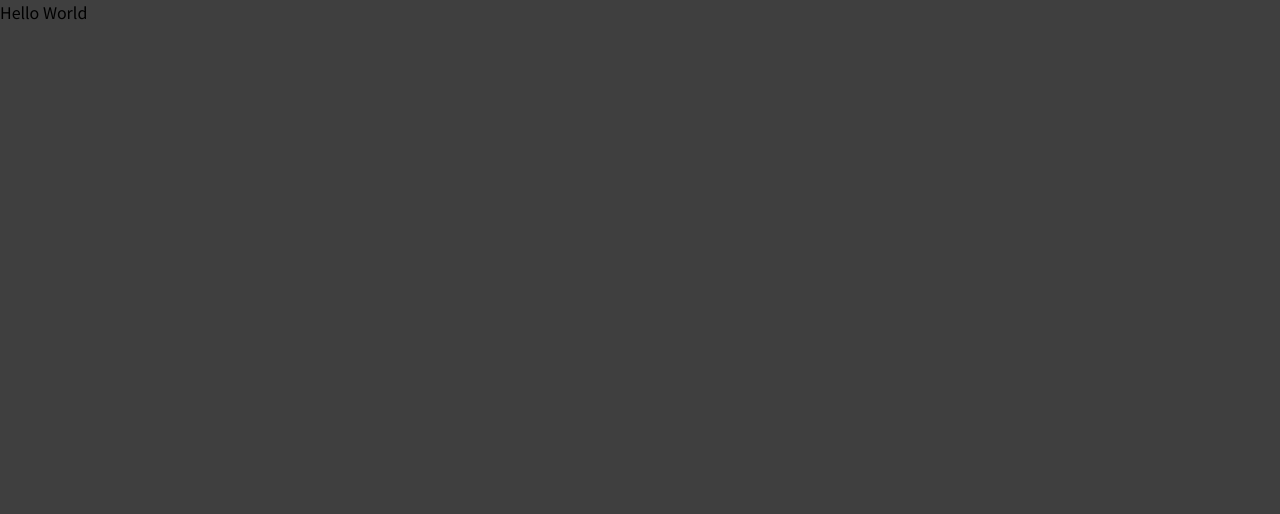
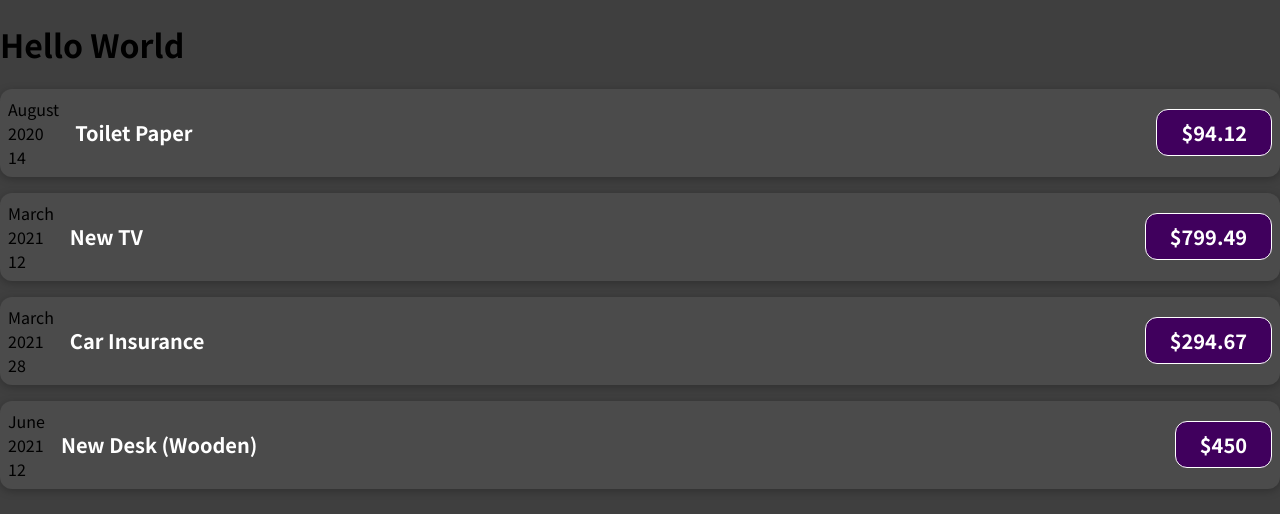
Before and after one commit to sushantbasak/Expense-Tracker, a React (Create React App) app: page / in a window 1280 px wide. Shown: the top 514 px of the page. Built offline with nearby package versions, Linux system fonts and the light colour scheme.

Commit message:
Add Expense Tracker Component

```diff
--- a/src/App.css
+++ /dev/null
@@ -1,38 +0,0 @@
-.App {
-  text-align: center;
-}
-
-.App-logo {
-  height: 40vmin;
-  pointer-events: none;
-}
-
-@media (prefers-reduced-motion: no-preference) {
-  .App-logo {
-    animation: App-logo-spin infinite 20s linear;
-  }
-}
-
-.App-header {
-  background-color: #282c34;
-  min-height: 100vh;
-  display: flex;
-  flex-direction: column;
-  align-items: center;
-  justify-content: center;
-  font-size: calc(10px + 2vmin);
-  color: white;
-}
-
-.App-link {
-  color: #61dafb;
-}
-
-@keyframes App-logo-spin {
-  from {
-    transform: rotate(0deg);
-  }
-  to {
-    transform: rotate(360deg);
-  }
-}
--- a/src/App.js
+++ b/src/App.js
@@ -1,7 +1,41 @@
-import './App.css';
+import ExpenseItem from './components/ExpenseItem';
 
 function App() {
-  return <div>Hello World</div>;
+  const expenses = [
+    {
+      id: 'e1',
+      title: 'Toilet Paper',
+      amount: 94.12,
+      date: new Date(2020, 7, 14),
+    },
+    { id: 'e2', title: 'New TV', amount: 799.49, date: new Date(2021, 2, 12) },
+    {
+      id: 'e3',
+      title: 'Car Insurance',
+      amount: 294.67,
+      date: new Date(2021, 2, 28),
+    },
+    {
+      id: 'e4',
+      title: 'New Desk (Wooden)',
+      amount: 450,
+      date: new Date(2021, 5, 12),
+    },
+  ];
+
+  return (
+    <div>
+      <h1>Hello World</h1>
+
+      {expenses.map((expense) => (
+        <ExpenseItem
+          title={expense.title}
+          amount={expense.amount}
+          date={expense.date}
+        ></ExpenseItem>
+      ))}
+    </div>
+  );
 }
 
 export default App;
--- /dev/null
+++ b/src/components/ExpenseItem.css
@@ -0,0 +1,56 @@
+.expense-item {
+  display: flex;
+  justify-content: space-between;
+  align-items: center;
+  box-shadow: 0 2px 8px rgba(0, 0, 0, 0.25);
+  padding: 0.5rem;
+  margin: 1rem 0;
+  border-radius: 12px;
+  background-color: #4b4b4b;
+}
+
+.expense-item__description {
+  display: flex;
+  flex-direction: column;
+  gap: 1rem;
+  align-items: flex-end;
+  flex-flow: column-reverse;
+  justify-content: flex-start;
+  flex: 1;
+}
+
+.expense-item h2 {
+  color: #3a3a3a;
+  font-size: 1rem;
+  flex: 1;
+  margin: 0 1rem;
+  color: white;
+}
+
+.expense-item__price {
+  font-size: 1rem;
+  font-weight: bold;
+  color: white;
+  background-color: #40005d;
+  border: 1px solid white;
+  padding: 0.5rem;
+  border-radius: 12px;
+}
+
+@media (min-width: 580px) {
+  .expense-item__description {
+    flex-direction: row;
+    align-items: center;
+    justify-content: flex-start;
+    flex: 1;
+  }
+
+  .expense-item__description h2 {
+    font-size: 1.25rem;
+  }
+
+  .expense-item__price {
+    font-size: 1.25rem;
+    padding: 0.5rem 1.5rem;
+  }
+}
--- /dev/null
+++ b/src/components/ExpenseItem.js
@@ -0,0 +1,23 @@
+import './ExpenseItem.css';
+
+function ExpenseItem(props) {
+  const month = props.date.toLocaleString('en-Us', { month: 'long' });
+  const date = props.date.toLocaleString('en-Us', { day: '2-digit' });
+  const year = props.date.getFullYear();
+
+  return (
+    <div className="expense-item">
+      <div>
+        <div>{month}</div>
+        <div>{year}</div>
+        <div>{date}</div>
+      </div>
+      <div className="expense-item__description">
+        <h2>{props.title}</h2>
+        <div className="expense-item__price">${props.amount}</div>
+      </div>
+    </div>
+  );
+}
+
+export default ExpenseItem;
```
